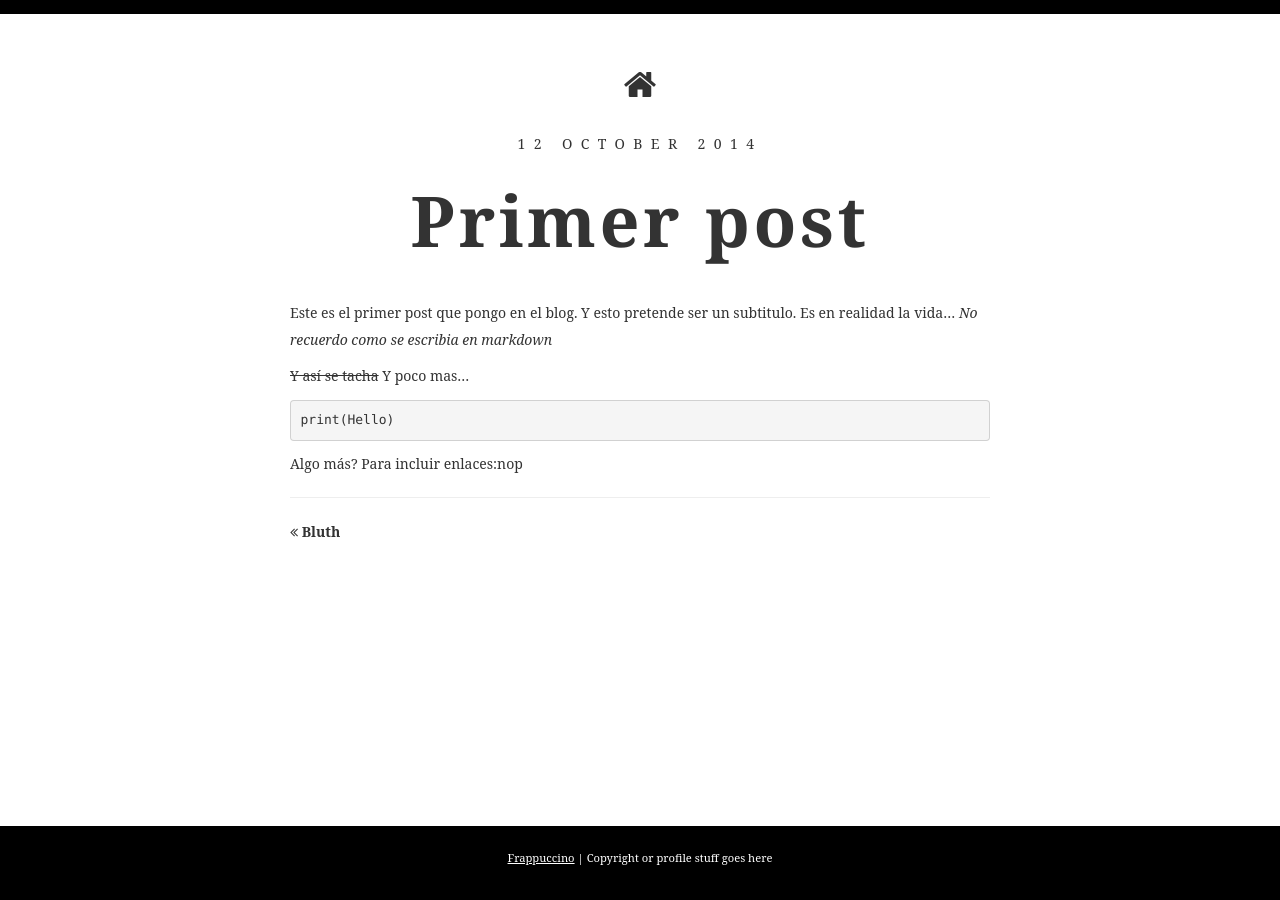
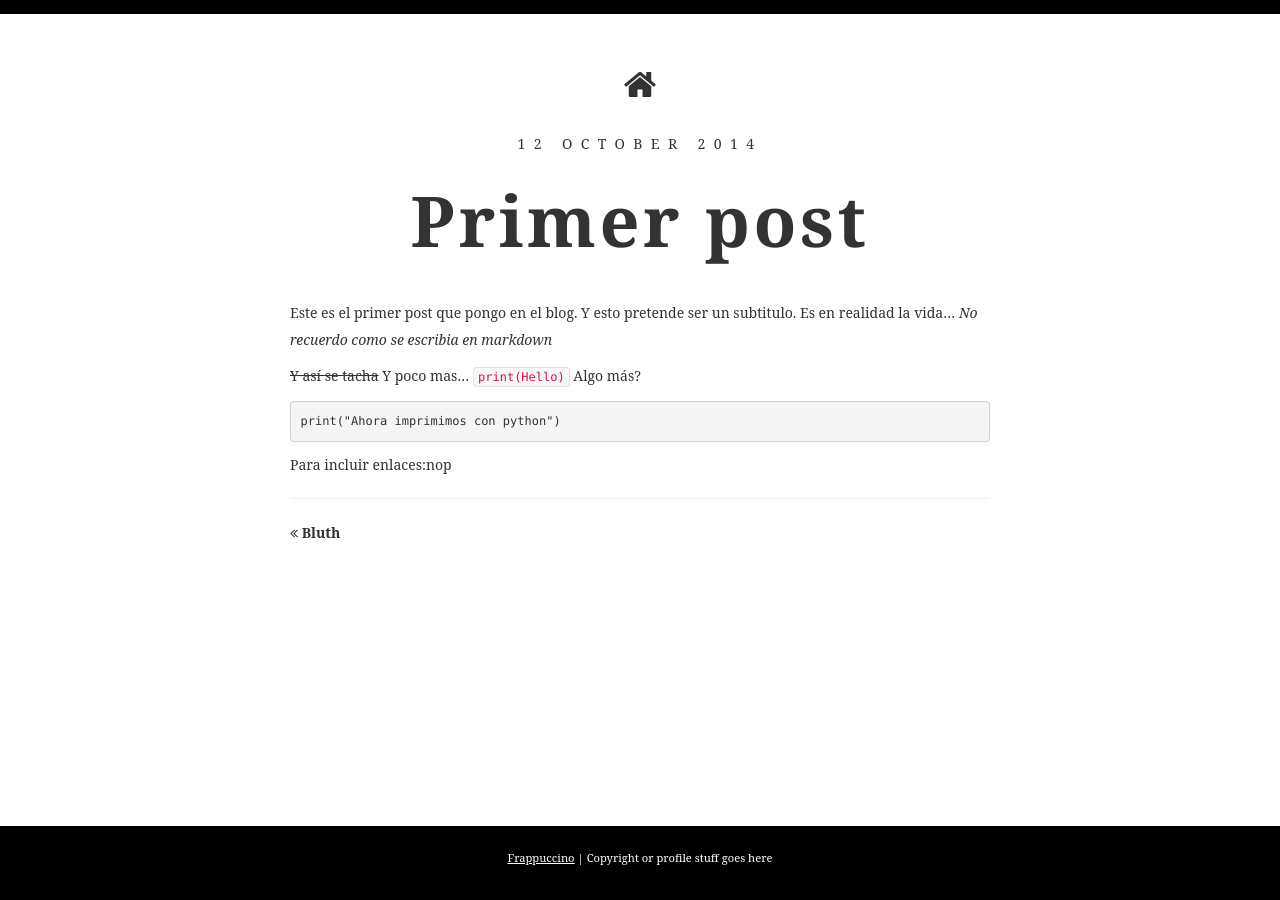
Before and after one commit to josuantonsanz/josuantonsanz.github.io, a Jekyll site: the page built from _posts/2014-10-12-inicio.md, in a window 1280 px wide. Built offline with Jekyll 4.4.1, drawn with Linux system fonts in a browser that asks for light colours; some web fonts are replaced.

Commit message:
Creando codigo en un post

````diff
--- a/_posts/2014-10-12-inicio.md
+++ b/_posts/2014-10-12-inicio.md
@@ -7,6 +7,9 @@ Este es el primer post que pongo en el blog. Y esto pretende ser un subtitulo. E
 
 ~~Y así se tacha~~
 Y poco mas...
-<pre>print(Hello)</pre>
+`print(Hello)`
 Algo más?
+```python
+print("Ahora imprimimos con python")
+```
 Para incluir enlaces:nop
````
